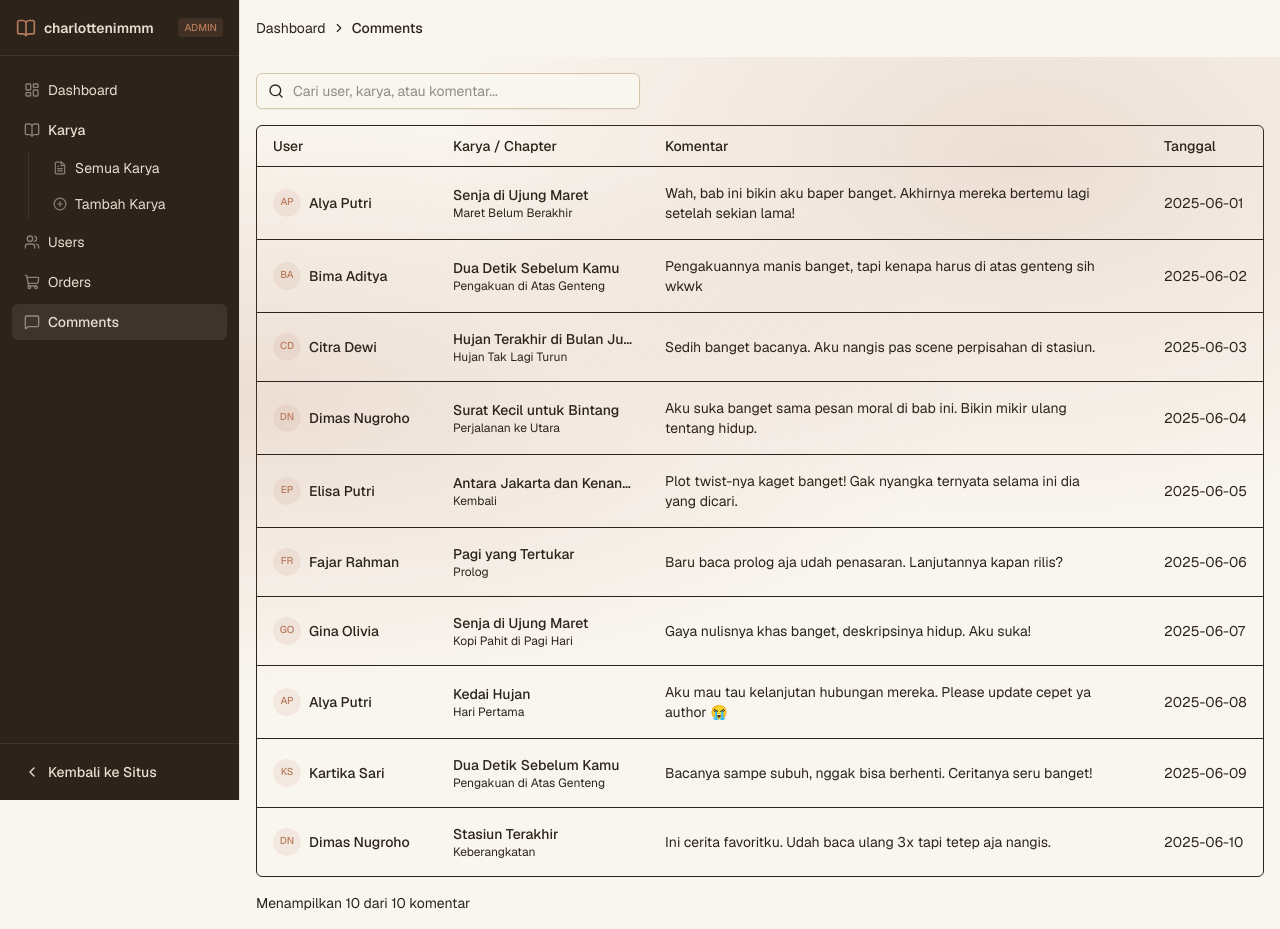
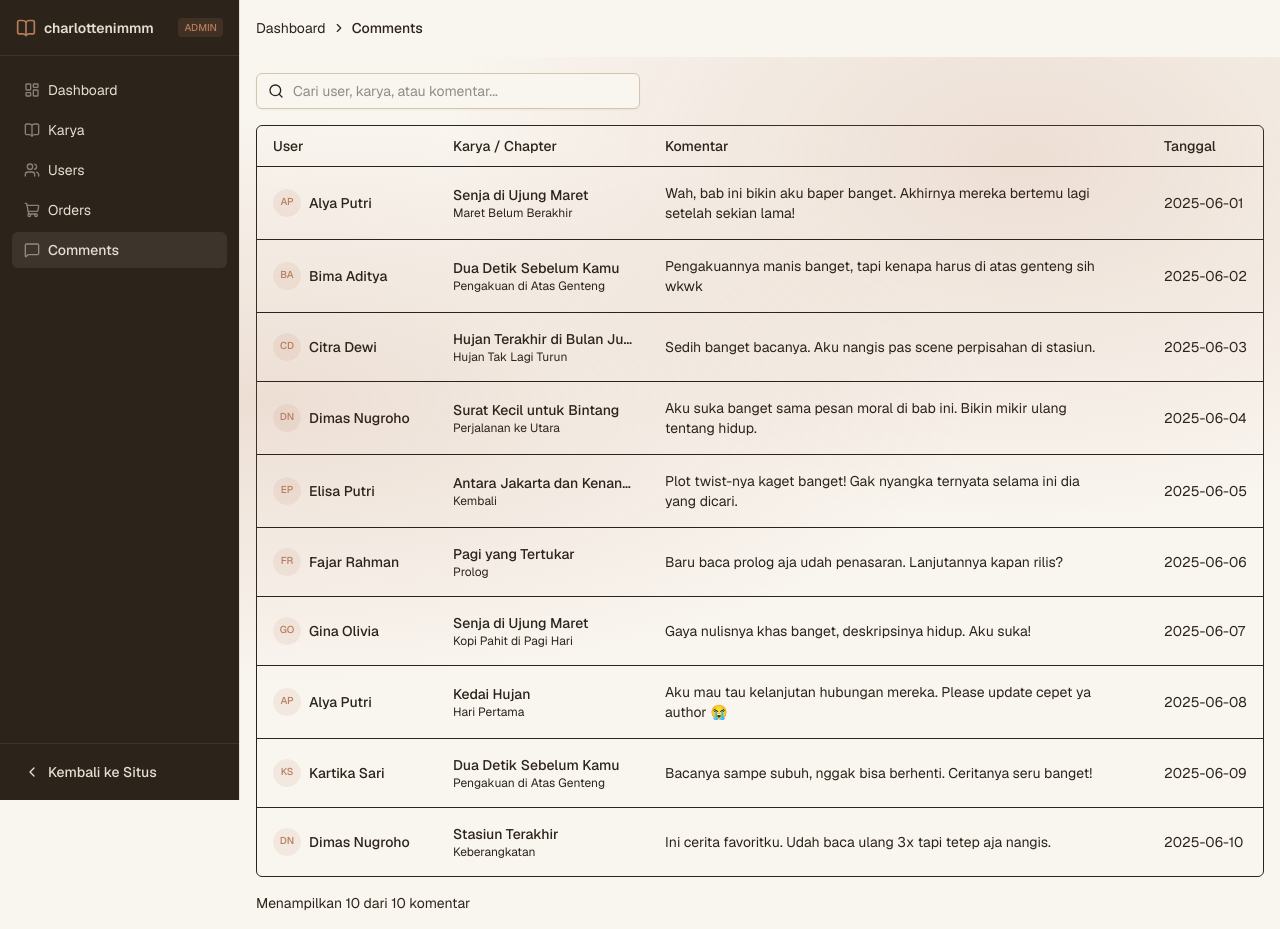
Before and after one commit to milyas26/charlottenim, a Next.js app: page /admin/comments in a window 1280 px wide. Built offline with nearby package versions, Linux system fonts and the light colour scheme; no server answers.

Commit message:
feat: sidebar ui

```diff
--- a/components/admin/AdminSidebar.tsx
+++ b/components/admin/AdminSidebar.tsx
@@ -6,9 +6,7 @@ import {
   LayoutDashboard,
   BookOpen,
   Users,
-  PlusCircle,
   ChevronLeft,
-  FileText,
   ShoppingCart,
   MessageSquare,
 } from "lucide-react"
@@ -27,18 +25,6 @@ const sidebarItems = [
     title: "Karya",
     href: "/admin/karya",
     icon: BookOpen,
-    children: [
-      {
-        title: "Semua Karya",
-        href: "/admin/karya",
-        icon: FileText,
-      },
-      {
-        title: "Tambah Karya",
-        href: "/admin/karya/baru",
-        icon: PlusCircle,
-      },
-    ],
   },
   {
     title: "Users",
@@ -80,41 +66,6 @@ export function AdminSidebar() {
               : pathname === item.href || pathname.startsWith(item.href + "/")
             const Icon = item.icon
 
-            if (item.children) {
-              return (
-                <div key={item.href} className="flex flex-col gap-1">
-                  <div
-                    className={cn(
-                      "flex items-center gap-2 rounded-md px-3 py-2 text-sm font-medium",
-                      isActive && "bg-sidebar-accent text-sidebar-accent-foreground"
-                    )}
-                  >
-                    <Icon className="size-4 opacity-50" />
-                    <span>{item.title}</span>
-                  </div>
-                  <div className="ml-4 flex flex-col gap-1 border-l border-sidebar-border pl-3">
-                    {item.children.map((child) => {
-                      const childActive = pathname === child.href
-                      const ChildIcon = child.icon
-                      return (
-                        <Link
-                          key={child.href}
-                          href={child.href}
-                          className={cn(
-                            "flex items-center gap-2 rounded-md px-3 py-1.5 text-sm transition-colors hover:bg-sidebar-accent hover:text-sidebar-accent-foreground",
-                            childActive && "bg-sidebar-accent text-sidebar-accent-foreground font-medium"
-                          )}
-                        >
-                          <ChildIcon className="size-3.5 opacity-50" />
-                          <span>{child.title}</span>
-                        </Link>
-                      )
-                    })}
-                  </div>
-                </div>
-              )
-            }
-
             return (
               <Link
                 key={item.href}
```
